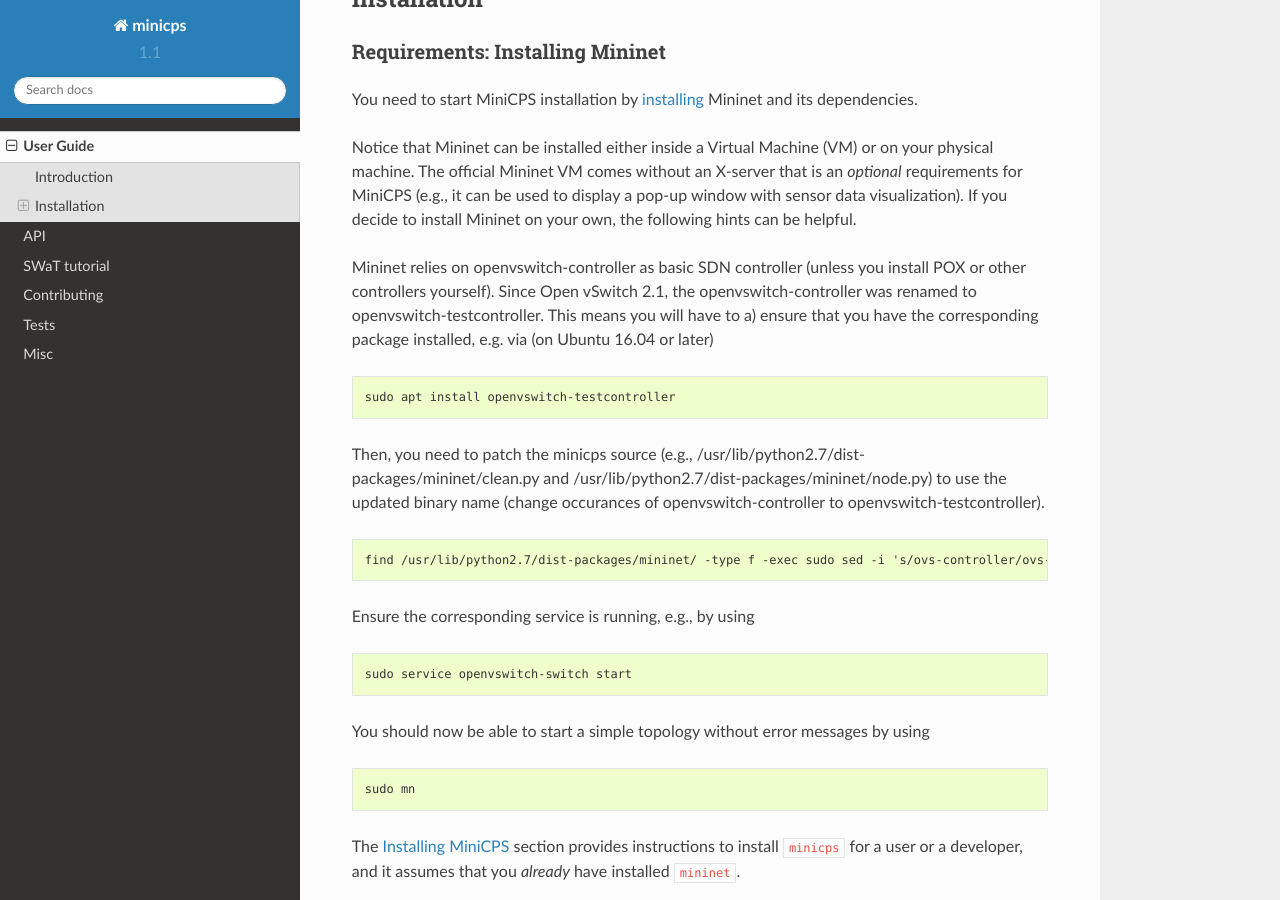
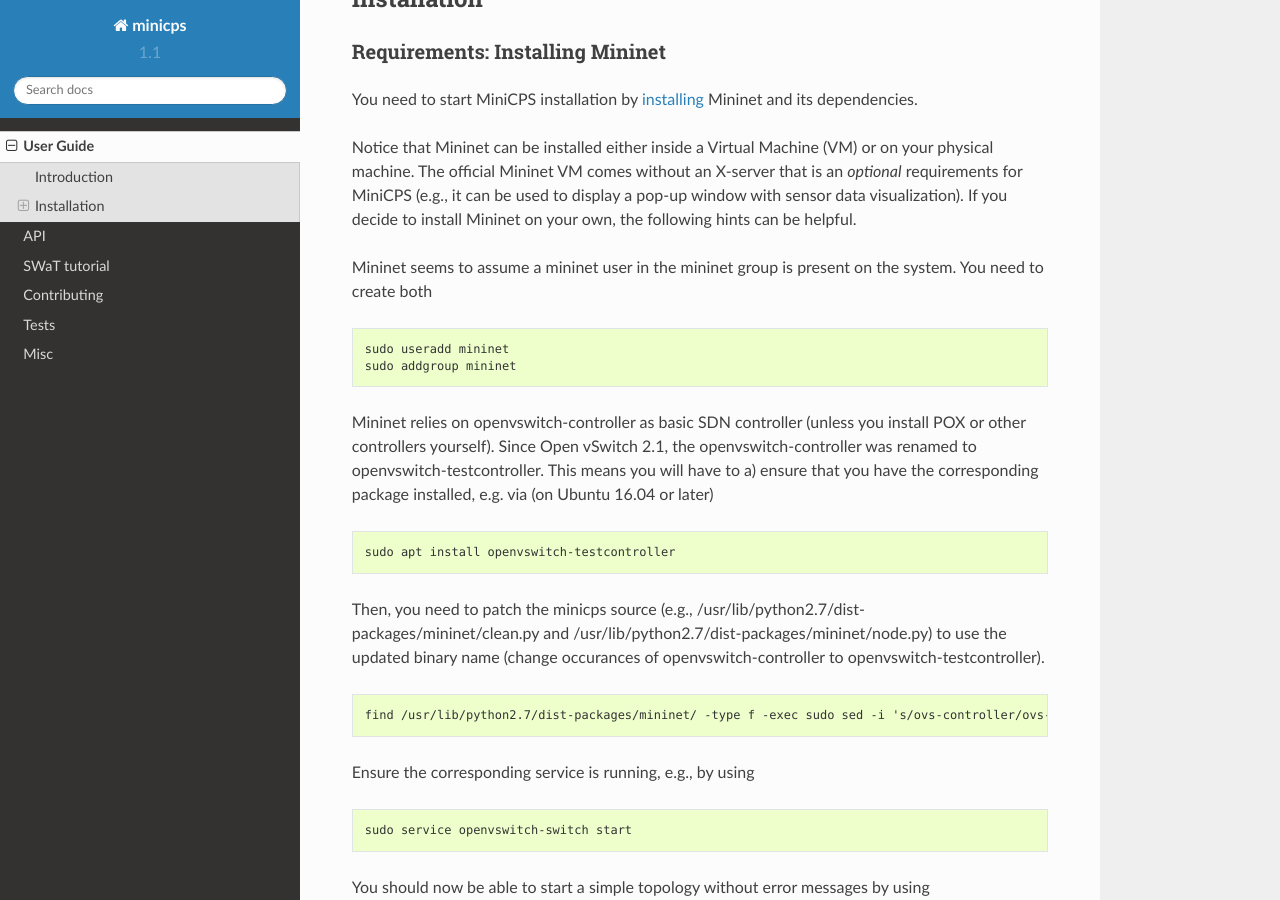
Before and after one commit to scy-phy/minicps, a Sphinx documentation site: the page built from docs/userguide.rst, in a window 1280 px wide and 900 px high, scrolled down 402 px. Built offline with Sphinx 7.4.7 and the Read the Docs theme 2.0.0, drawn with Linux system fonts in a browser that asks for light colours.

Commit message:
I needed to create the mininet:mininet user on my system

```diff
--- a/docs/userguide.rst
+++ b/docs/userguide.rst
@@ -40,6 +40,14 @@
 The official Mininet VM comes without an X-server that is an *optional*
 requirements for MiniCPS (e.g., it can be used to display a pop-up window
 with sensor data visualization). If you decide to install Mininet on your own, the following hints can be helpful.
+
+Mininet seems to  assume a mininet user in the mininet group is present on the system. You need to create both
+
+.. code-block:: console
+
+   sudo useradd mininet
+   sudo addgroup mininet
+
 
 Mininet relies on openvswitch-controller as basic SDN controller (unless you install POX or other controllers yourself). Since Open vSwitch 2.1, the openvswitch-controller was renamed to openvswitch-testcontroller. This means you will have to a) ensure that you have the corresponding package installed, e.g. via (on Ubuntu 16.04 or later)
 
```
